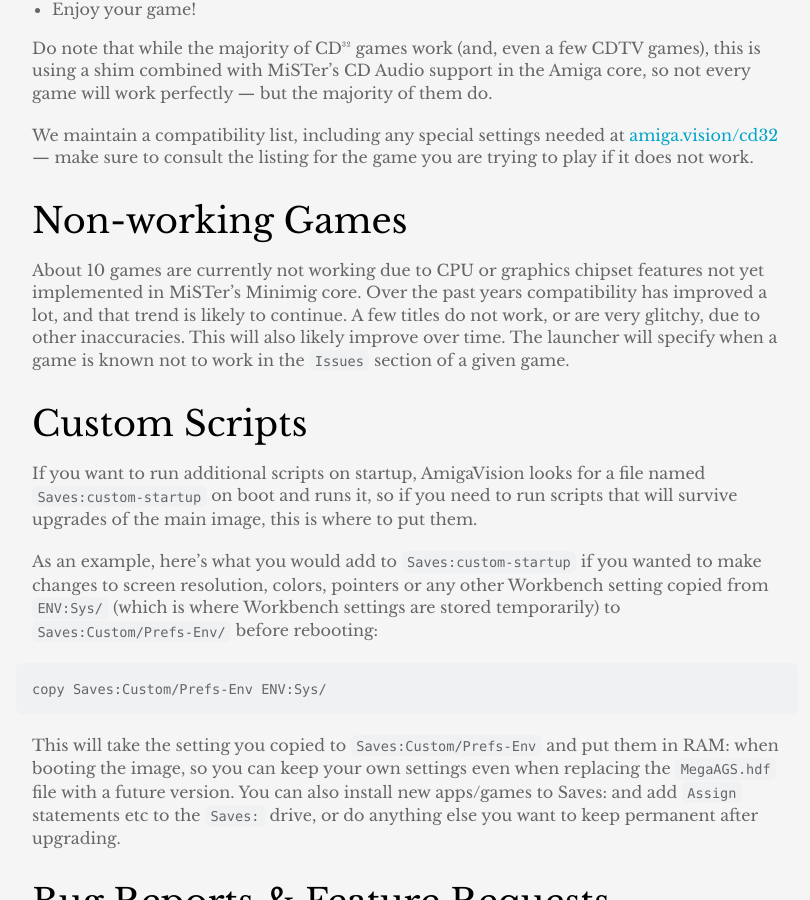
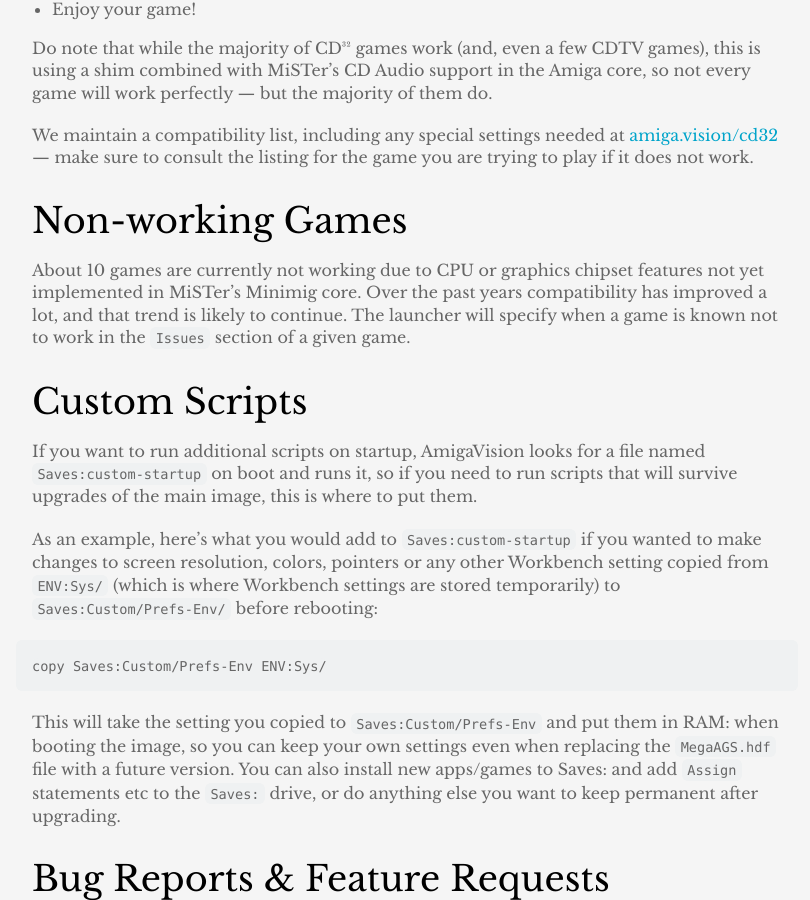
Before and after one commit to amigavision/amigavision.github.io, a Jekyll site: the page built from docs.md, in a window 1280 px wide and 900 px high, scrolled down 10795 px. Shown: the whole window, without its empty margins (233-1043 px from the left). Built offline with Jekyll 4.4.1, drawn with Linux system fonts in a browser that asks for light colours.

Commit message:
Redundant

```diff
--- a/docs.md
+++ b/docs.md
@@ -305,7 +305,7 @@
 
 ## Non-working Games
 
-About 10 games are currently not working due to CPU or graphics chipset features not yet implemented in MiSTer's Minimig core. Over the past years compatibility has improved a lot, and that trend is likely to continue. A few titles do not work, or are very glitchy, due to other inaccuracies. This will also likely improve over time. The launcher will specify when a game is known not to work in the `Issues` section of a given game.
+About 10 games are currently not working due to CPU or graphics chipset features not yet implemented in MiSTer's Minimig core. Over the past years compatibility has improved a lot, and that trend is likely to continue. The launcher will specify when a game is known not to work in the `Issues` section of a given game.
 
 
 ## Custom Scripts
```
